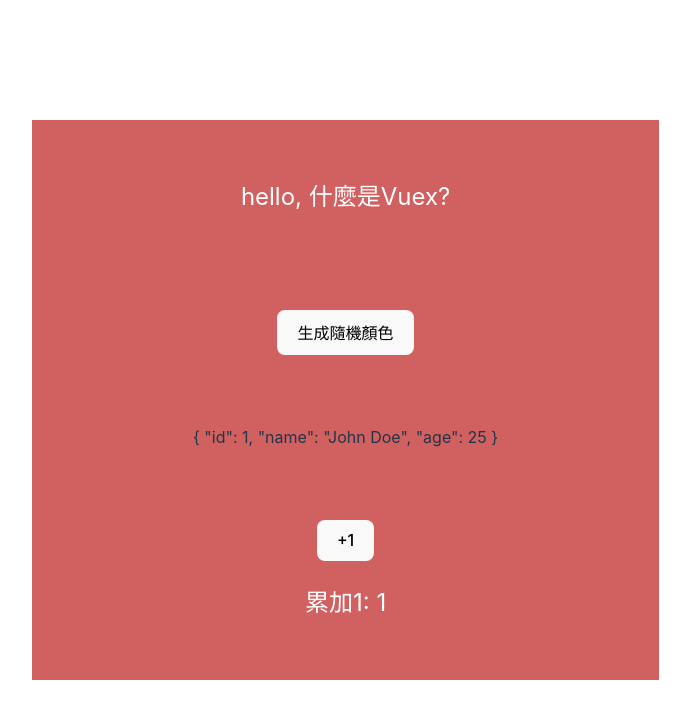
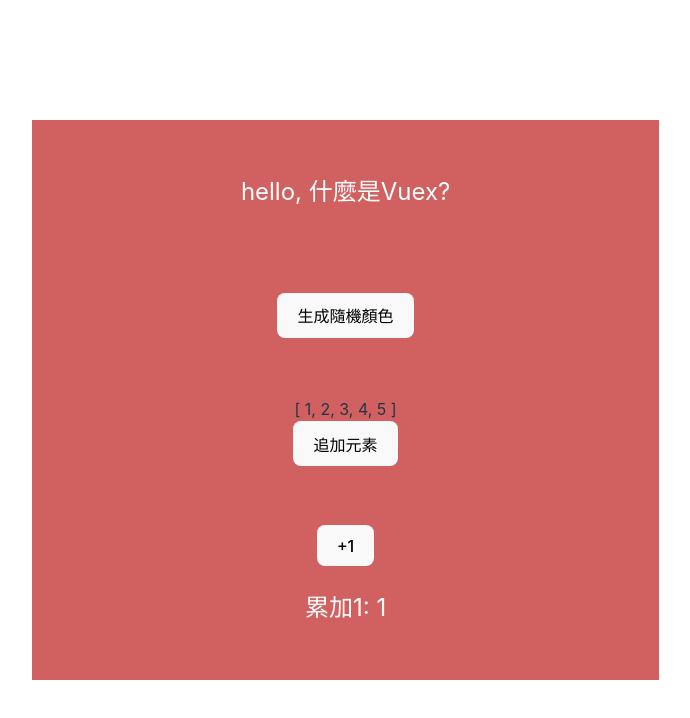
Before and after one commit to kamitom/vite-proj1, a Vue app: page / in a window 1280 px wide. Shown: the top 718 px of the page, without its empty margins (160-850 px from the left). Built offline with nearby package versions, Linux system fonts and the light colour scheme.

Commit message:
chore: some mutation stuff

```diff
--- a/src/components/HelloStore.vue
+++ b/src/components/HelloStore.vue
@@ -4,7 +4,10 @@
       <p>hello, 什麼是Vuex?</p>
       <button @click="changeBgColor()">生成隨機顏色</button>
       <div>
-        <span>{{ person }}</span>
+        <span>{{ arr }}</span>
+        <div>
+          <button @click="addArr1()">追加元素</button>
+        </div>
       </div>
       <div>
         <button @click="addNum1()">+1</button>
@@ -24,6 +27,7 @@
 
   const num = computed(() => store.state.num);
   const person = computed(() => store.state.person);
+  const arr = computed(() => store.state.arr);
 
   const bgColor = computed(() => {
     const colors = store.state.color;
@@ -37,6 +41,10 @@
 
   const addNum1 = () => {
     store.commit('addNum');
+  }
+
+  const addArr1 = () => {
+    store.commit('addArr');
   }
 
 </script>
--- a/src/main.js
+++ b/src/main.js
@@ -35,6 +35,9 @@
     addNum(state) {
       state.num++;
     },
+    addArr(state) {
+      state.arr.push(state.arr.length + 1);
+    },
   },
 });
 
```
